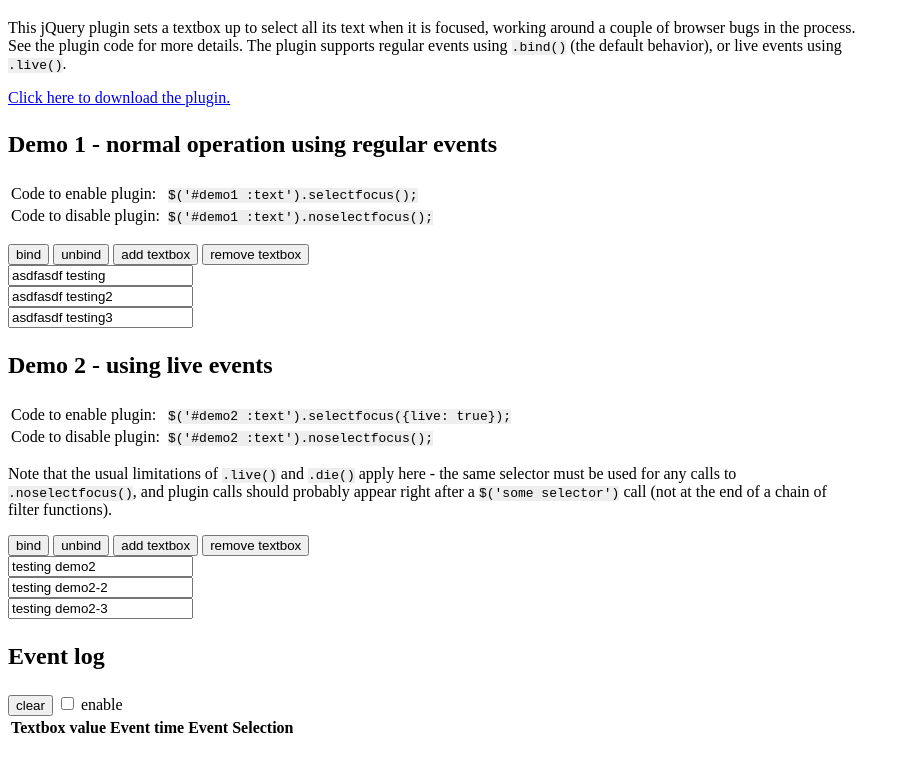
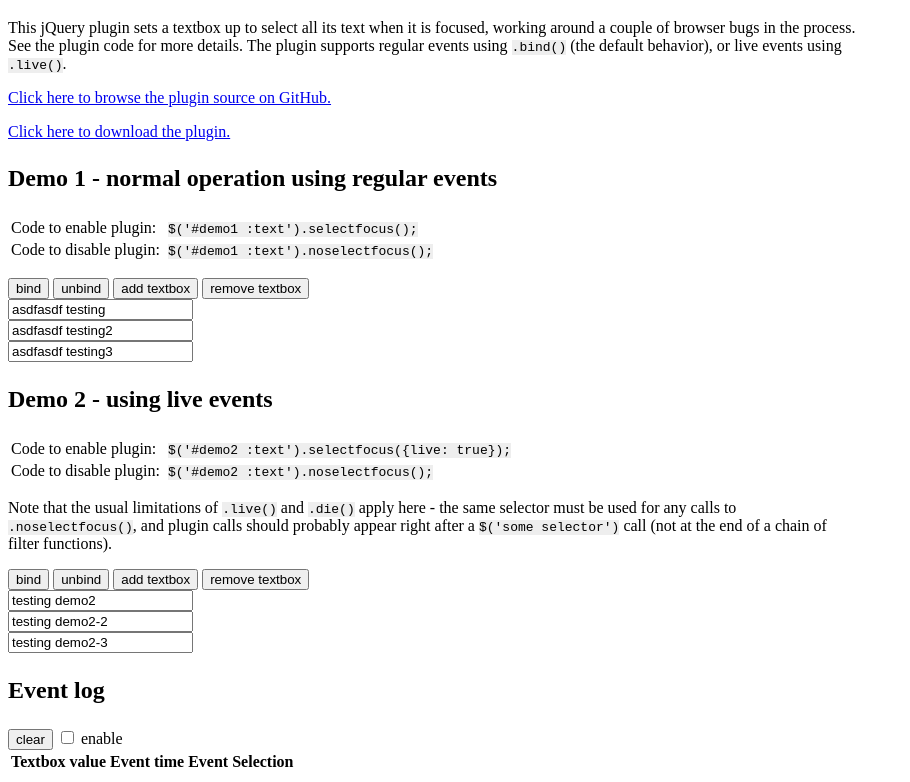
Before and after one commit to nylen/selectfocus, a plain HTML site: page index.html in a window 1280 px wide. Shown: the part 61-843 px from the top of the page, without its empty margins (0-910 px from the left). Before the commit the page ends 809 px from the top, so only its background shows below. Drawn offline with Linux system fonts and the light colour scheme.

Commit message:
Add README and link back to source on GitHub

```diff
--- a/index.html
+++ b/index.html
@@ -90,6 +90,12 @@
     </div>
 
     <div class="text">
+      <a href="https://github.com/nylen/selectfocus">
+        Click here to browse the plugin source on GitHub.
+      </a>
+    </div>
+
+    <div class="text">
       <a href="jquery.selectfocus.js">Click here to download the plugin.</a>
     </div>
 
```
Also changed, not shown: 1 other file.
